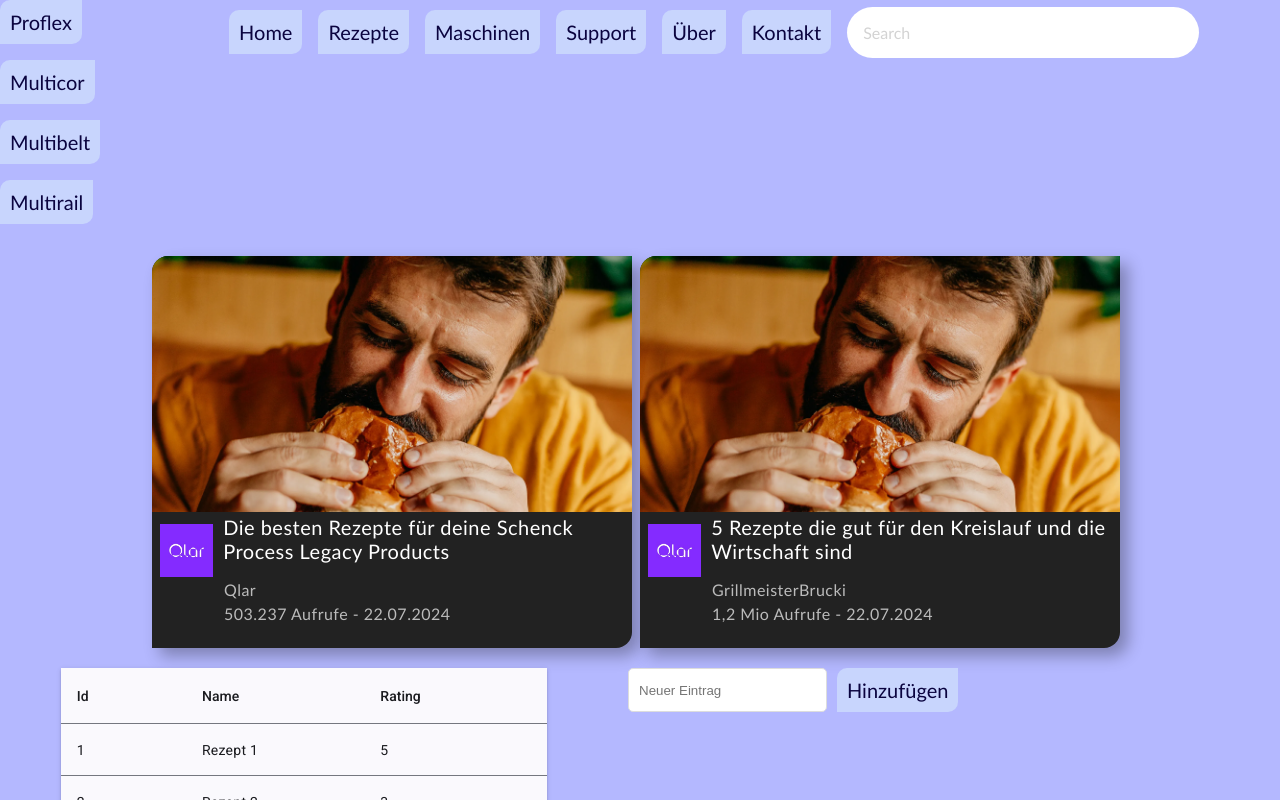
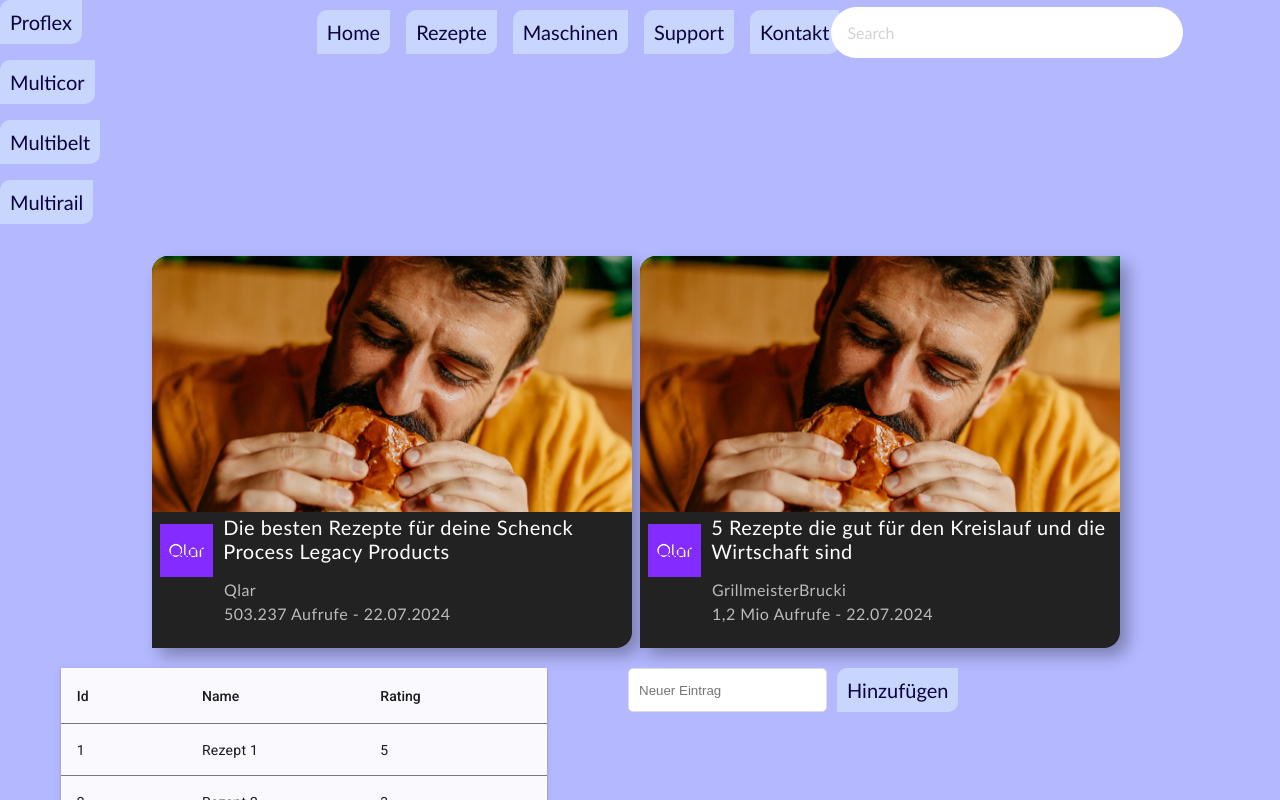
Before and after one commit to jDingert/playground_for_Christian, an Angular app in the folder QlarFoodApp/: page / in a window 1280 px wide. Shown: the top 800 px of the page. Built offline with nearby package versions, Linux system fonts and the light colour scheme.

Commit message:
Homebar mit NgFor erstellt

```diff
--- a/QlarFoodApp/src/app/app.component.html
+++ b/QlarFoodApp/src/app/app.component.html
@@ -8,12 +8,7 @@
   </div>
 
   <div class="Mainbar">
-    <app-homebar [label]="'Home'"></app-homebar>
-    <app-homebar [label]="'Rezepte'"></app-homebar>
-    <app-homebar [label]="'Maschinen'"></app-homebar>
-    <app-homebar [label]="'Support'"></app-homebar>
-    <app-homebar [label]="'Über'"></app-homebar>
-    <app-homebar [label]="'Kontakt'"></app-homebar>
+    <app-homebar [items]="['Home', 'Rezepte', 'Maschinen', 'Support', 'Kontakt']"></app-homebar>
     <app-searchbar [placeholder]="'Search'"></app-searchbar>
   </div>
 </div>
--- a/QlarFoodApp/src/app/components/homebar/homebar.component.html
+++ b/QlarFoodApp/src/app/components/homebar/homebar.component.html
@@ -1 +1,7 @@
-<button class="Button_Component">{{ label }}</button>
+<div class="Homebar">
+  <app-button
+    class="button-margin"
+    *ngFor="let item of items"
+    [label]="item"
+  ></app-button>
+</div>
--- a/QlarFoodApp/src/app/components/homebar/homebar.component.scss
+++ b/QlarFoodApp/src/app/components/homebar/homebar.component.scss
@@ -1 +1,11 @@
-@import '../button/button.component.scss';
+.Homebar{
+
+    display: flex;
+    justify-content: center;
+    align-items: center;
+    gap: 1em;
+    width: 100%;
+    height: 4em;
+    margin-left: 3em;
+
+}
--- a/QlarFoodApp/src/app/components/homebar/homebar.component.ts
+++ b/QlarFoodApp/src/app/components/homebar/homebar.component.ts
@@ -1,15 +1,16 @@
 import { Component, Input } from '@angular/core';
 import { ButtonComponent } from "../button/button.component";
+import { NgFor } from '@angular/common';
 
 @Component({
   selector: 'app-homebar',
   standalone: true,
-  imports: [ButtonComponent],
+  imports: [ButtonComponent, NgFor],
   templateUrl: './homebar.component.html',
   styleUrl: './homebar.component.scss'
 })
 export class HomebarComponent {
 
-  @Input() label: string = 'Default';
+  @Input() items: string[] = [];
 
 }
```
